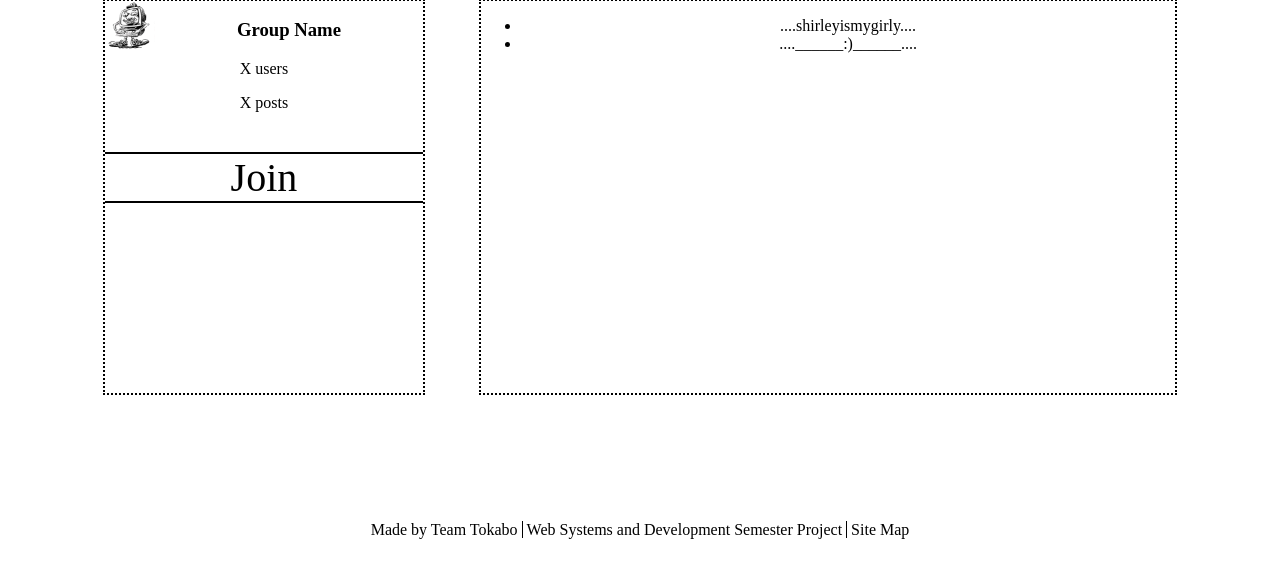
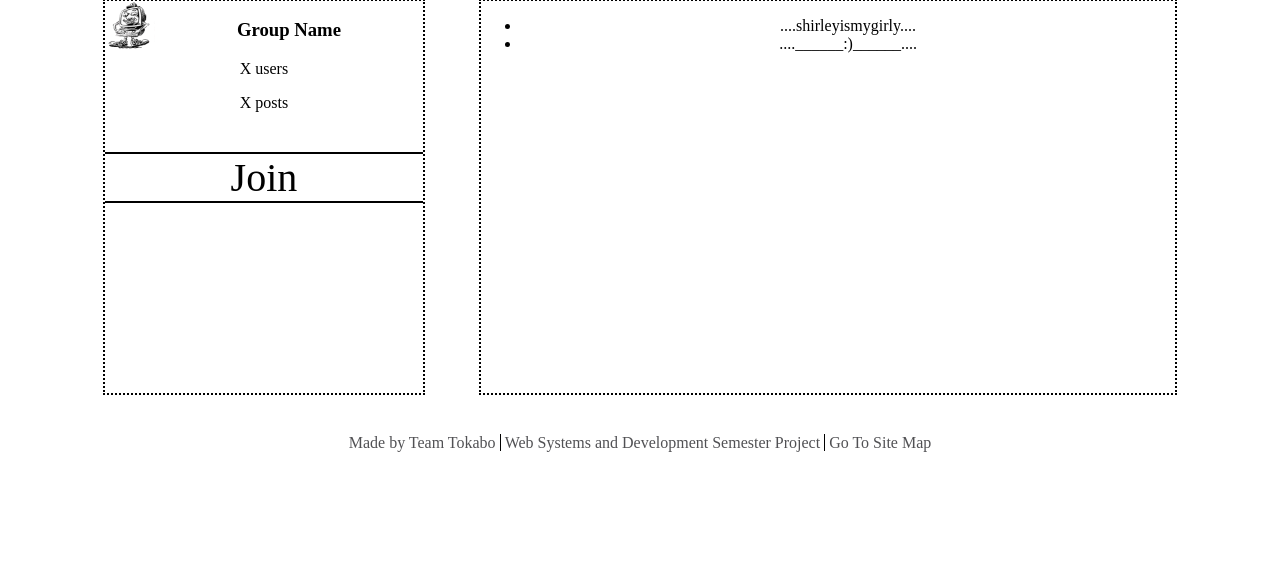
Before and after one commit to hbh7/RINFO, a PHP site: page /index.php in a window 1280 px wide. Shown: the part 226-800 px from the top of the page. Run offline with PHP 8.4, Linux system fonts and the light colour scheme.

Commit message:
footer is done for now
Until I know what else is going there, I don't think there is any more work to be done with the footer
Unless someone wants to add some CSS to make it look nicer

```diff
--- a/resources/styles/styles-footer.css
+++ b/resources/styles/styles-footer.css
@@ -1,12 +1,47 @@
+/*
+    margins and padding are relative to the parent element's WIDTH
+        (yes, even top and bottom margin/padding are relative to the width)
+        because thanks box model you're a real gem :/
+    Obviously I don't want this (it looks strange), so to fix it I will wrap the footer
+        in a div, set the div to position:absolute; and then position the footer relative to its parent
+        (the "top" attribute does not rely on the parent's width)
+*/
+#wrap_footer {
+    position: relative;
+    height: 10%;
+    text-align: center;
+}
 #global_footer {
-    text-align: center;
+    color: #515154;
+    position: absolute;
+    top: 50%;
+    left: 0;
+    right: 0;
+    /* The following makes the footer be exactly the width of its content while still being centered */
     /*
-    margins are relative to the element's parent's WIDTH
-        (yes, even top and bottom margins are relative to the width)
-        because thanks box model you're a real gem :/
+    margin-left: auto;
+    margin-right: auto;
+    width: fit-content;
     */
-    margin-top: 10%;
 }
+/*
+As far as I can tell, the following block does pretty much the same thing as the 2 blocks above
+However, I have only tested this on a (mainly blank) group page, so more testing is required before
+    coming to a decision (the commented-out version is shorter and requires less
+    elements in the footer, but the uncommented version is more robust)
+One thing to note however - the short version does make the footer seem kind of squished against
+    the content at higher resolutions, while the longer version starts out kind of squished at smaller
+    resolutions and gets slightly further away from the content as the resolution goes up
+*/
+/*
+#global_footer {
+    margin-top: 50px;
+    margin-left: auto;
+    margin-right: auto;
+    width: fit-content;
+}
+*/
+
 
 #global_footer > span {
     border-right: 1px solid black;
@@ -16,3 +51,13 @@
 #global_footer > span:last-child {
     border-right: none;
 }
+
+#global_footer a {
+    color: #515154;
+    text-decoration: none;
+}
+
+#global_footer a:hover {
+    color: #1d1d1f;
+    text-decoration: underline;
+}
--- a/resources/templates/footer.php
+++ b/resources/templates/footer.php
@@ -1,5 +1,7 @@
-<footer id="global_footer">
-    <span> Made by Team Tokabo </span>
-    <span> Web Systems and Development Semester Project </span>
-    <span> Site Map </span>
-</footer>
+<div id="wrap_footer">
+    <footer id="global_footer">
+        <span> Made by Team Tokabo </span>
+        <span> Web Systems and Development Semester Project </span>
+        <span><a href="#"> Go To Site Map </a></span>
+    </footer>
+</div>
```
